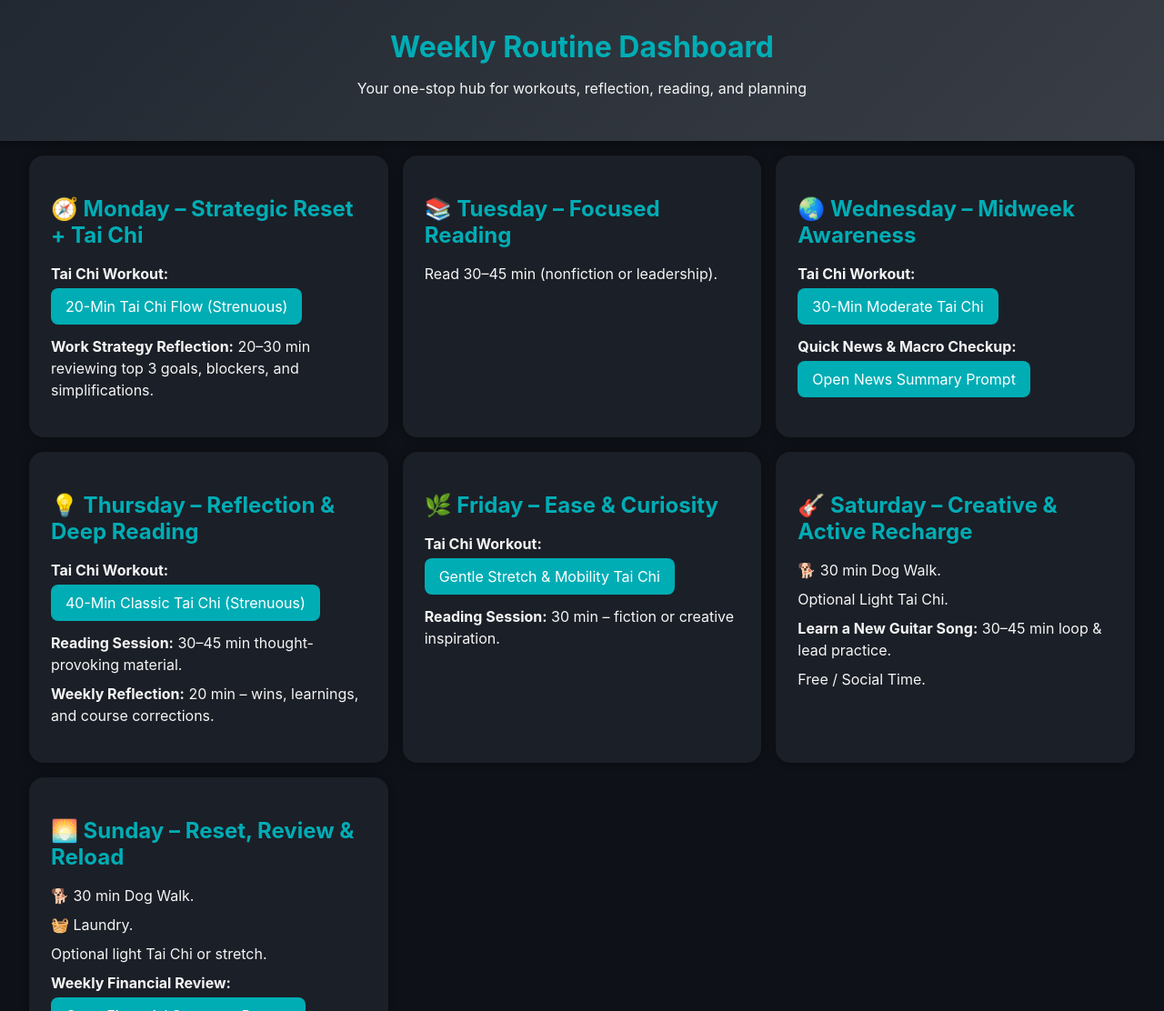
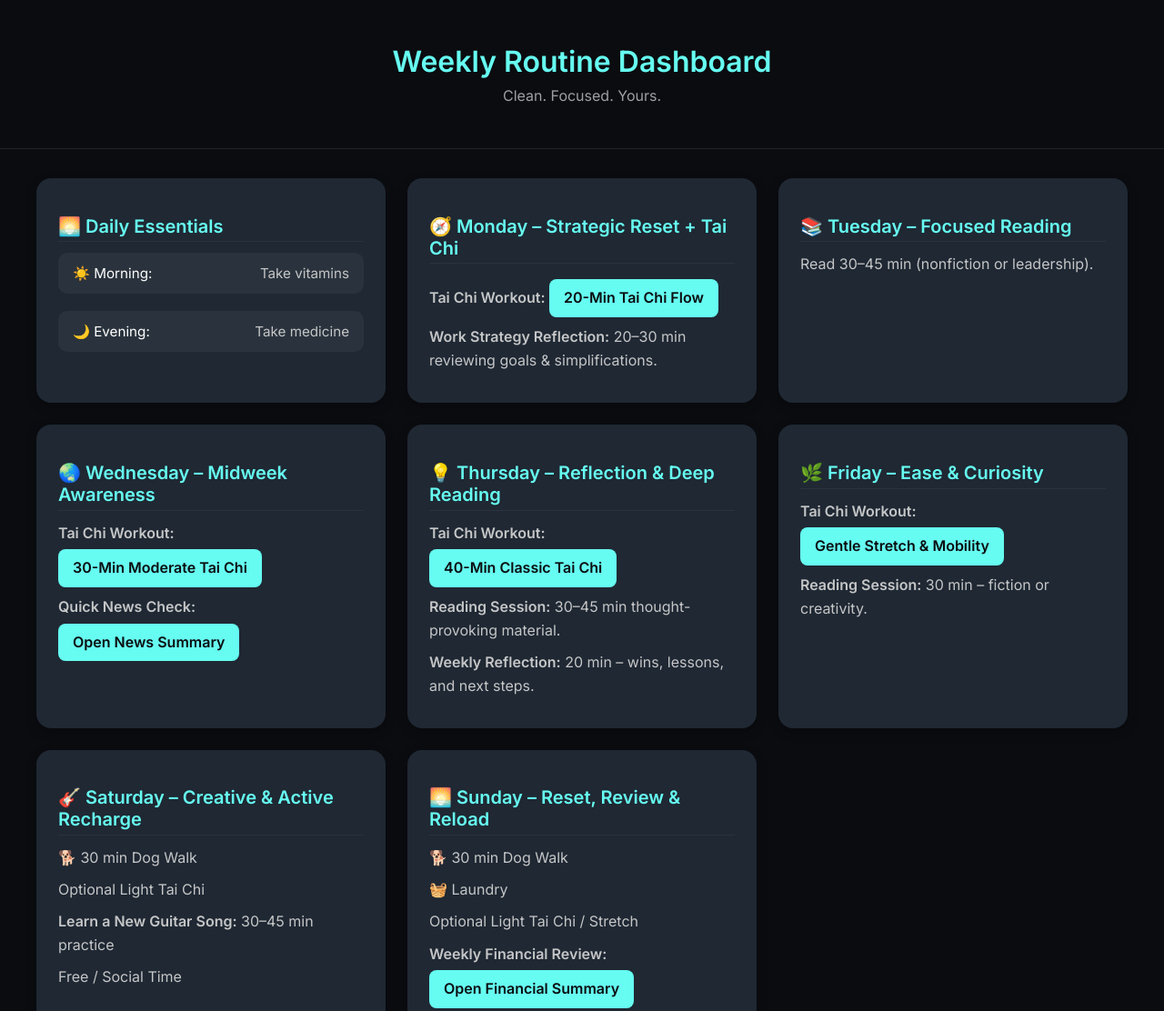
Before and after one commit to distanlo/weekly_routine, a plain HTML site: page index.html in a window 1280 px wide. Shown: the top 1112 px of the page at 91% size. Drawn offline with Linux system fonts and the light colour scheme.

Commit message:
Refactor index.html for styling and content updates
Updated styles and content for improved layout and readability.

```diff
--- a/index.html
+++ b/index.html
@@ -4,80 +4,135 @@
   <meta charset="UTF-8">
   <meta name="viewport" content="width=device-width, initial-scale=1.0">
   <title>Weekly Routine Dashboard</title>
+  <link href="https://fonts.googleapis.com/css2?family=Inter:wght@400;600&display=swap" rel="stylesheet">
   <style>
+    :root {
+      --bg: #0b0c10;
+      --card: #1f2833;
+      --accent: #66fcf1;
+      --text: #c5c6c7;
+      --white: #ffffff;
+    }
+
     body {
       font-family: 'Inter', sans-serif;
-      background-color: #0e1117;
-      color: #f5f5f5;
+      background-color: var(--bg);
+      color: var(--text);
       margin: 0;
       padding: 0;
     }
+
     header {
       text-align: center;
-      padding: 2rem 1rem;
-      background: linear-gradient(135deg, #222831, #393e46);
-      box-shadow: 0 2px 10px rgba(0,0,0,0.4);
+      padding: 3rem 1rem 2rem;
+      border-bottom: 1px solid rgba(255,255,255,0.1);
     }
+
     header h1 {
+      font-weight: 600;
       font-size: 2rem;
-      color: #00adb5;
+      color: var(--accent);
       margin: 0;
     }
+
+    header p {
+      color: #9da0a2;
+      margin-top: 0.5rem;
+    }
+
     main {
       display: grid;
       grid-template-columns: repeat(auto-fit, minmax(320px, 1fr));
-      gap: 1rem;
-      padding: 1rem 2rem;
+      gap: 1.5rem;
+      padding: 2rem;
+      max-width: 1200px;
+      margin: 0 auto;
     }
+
     section {
-      background: #1b1f27;
+      background: var(--card);
       border-radius: 16px;
       padding: 1.5rem;
-      box-shadow: 0 0 10px rgba(0,0,0,0.3);
-      transition: transform 0.2s ease, box-shadow 0.2s ease;
+      transition: transform 0.2s ease, box-shadow 0.3s ease;
+      box-shadow: 0 4px 12px rgba(0,0,0,0.25);
     }
+
     section:hover {
       transform: translateY(-3px);
-      box-shadow: 0 6px 16px rgba(0,0,0,0.4);
+      box-shadow: 0 8px 20px rgba(0,0,0,0.3);
     }
+
     h2 {
-      color: #00adb5;
+      color: var(--accent);
       margin-bottom: 0.75rem;
+      font-size: 1.25rem;
+      font-weight: 600;
+      border-bottom: 1px solid rgba(255,255,255,0.05);
+      padding-bottom: 0.3rem;
     }
+
     ul {
       list-style: none;
       padding-left: 0;
+      margin: 0;
     }
+
     li {
-      margin: 0.5rem 0;
-      line-height: 1.5;
+      margin: 0.6rem 0;
+      line-height: 1.6;
     }
+
     a.button {
       display: inline-block;
-      background: #00adb5;
-      color: #fff;
+      background: var(--accent);
+      color: var(--bg);
       text-decoration: none;
+      font-weight: 600;
       padding: 0.5rem 1rem;
       border-radius: 8px;
-      margin: 0.25rem 0;
-      transition: background 0.2s ease;
+      margin-top: 0.3rem;
+      transition: all 0.25s ease;
     }
+
     a.button:hover {
-      background: #06c5cf;
+      background: #45e2d4;
+      color: var(--white);
+    }
+
+    .essentials {
+      display: flex;
+      justify-content: space-between;
+      align-items: center;
+      background: rgba(255,255,255,0.05);
+      border-radius: 10px;
+      padding: 0.8rem 1rem;
+      margin-bottom: 1.2rem;
+      font-size: 0.95rem;
+    }
+
+    .essentials span {
+      color: var(--white);
     }
   </style>
 </head>
 <body>
   <header>
     <h1>Weekly Routine Dashboard</h1>
-    <p>Your one-stop hub for workouts, reflection, reading, and planning</p>
+    <p>Clean. Focused. Yours.</p>
   </header>
+
   <main>
+    <section>
+      <h2>🌅 Daily Essentials</h2>
+      <div class="essentials"><span>☀️ Morning:</span> Take vitamins</div>
+      <div class="essentials"><span>🌙 Evening:</span> Take medicine</div>
+    </section>
+
     <section>
       <h2>🧭 Monday – Strategic Reset + Tai Chi</h2>
       <ul>
-        <li><strong>Tai Chi Workout:</strong> <a class="button" href="https://www.youtube.com/watch?v=ejB-jHJoA8w" target="_blank">20-Min Tai Chi Flow (Strenuous)</a></li>
-        <li><strong>Work Strategy Reflection:</strong> 20–30 min reviewing top 3 goals, blockers, and simplifications.</li>
+        <li><strong>Tai Chi Workout:</strong> <a class="button" href="https://www.youtube.com/watch?v=ejB-jHJoA8w" target="_blank">20-Min Tai Chi Flow</a></li>
+        <li><strong>Work Strategy Reflection:</strong> 20–30 min reviewing goals & simplifications.</li>
       </ul>
     </section>
 
@@ -92,46 +147,46 @@
       <h2>🌏 Wednesday – Midweek Awareness</h2>
       <ul>
         <li><strong>Tai Chi Workout:</strong> <a class="button" href="https://www.youtube.com/watch?v=Hk2S3P4jK-8" target="_blank">30-Min Moderate Tai Chi</a></li>
-        <li><strong>Quick News & Macro Checkup:</strong> <a class="button" href="https://chat.openai.com/?q=Summarize+today%E2%80%99s+global+and+market+news+in+5+bullet+points+with+key+links" target="_blank">Open News Summary Prompt</a></li>
+        <li><strong>Quick News Check:</strong> <a class="button" href="https://chat.openai.com/?q=Summarize+today%E2%80%99s+global+and+market+news+in+5+bullet+points+with+key+links" target="_blank">Open News Summary</a></li>
       </ul>
     </section>
 
     <section>
       <h2>💡 Thursday – Reflection & Deep Reading</h2>
       <ul>
-        <li><strong>Tai Chi Workout:</strong> <a class="button" href="https://www.youtube.com/watch?v=cEOS2zoyQw4" target="_blank">40-Min Classic Tai Chi (Strenuous)</a></li>
+        <li><strong>Tai Chi Workout:</strong> <a class="button" href="https://www.youtube.com/watch?v=cEOS2zoyQw4" target="_blank">40-Min Classic Tai Chi</a></li>
         <li><strong>Reading Session:</strong> 30–45 min thought-provoking material.</li>
-        <li><strong>Weekly Reflection:</strong> 20 min – wins, learnings, and course corrections.</li>
+        <li><strong>Weekly Reflection:</strong> 20 min – wins, lessons, and next steps.</li>
       </ul>
     </section>
 
     <section>
       <h2>🌿 Friday – Ease & Curiosity</h2>
       <ul>
-        <li><strong>Tai Chi Workout:</strong> <a class="button" href="https://www.youtube.com/watch?v=tzQOMEu3Y5w" target="_blank">Gentle Stretch & Mobility Tai Chi</a></li>
-        <li><strong>Reading Session:</strong> 30 min – fiction or creative inspiration.</li>
+        <li><strong>Tai Chi Workout:</strong> <a class="button" href="https://www.youtube.com/watch?v=tzQOMEu3Y5w" target="_blank">Gentle Stretch & Mobility</a></li>
+        <li><strong>Reading Session:</strong> 30 min – fiction or creativity.</li>
       </ul>
     </section>
 
     <section>
       <h2>🎸 Saturday – Creative & Active Recharge</h2>
       <ul>
-        <li>🐕 30 min Dog Walk.</li>
-        <li>Optional Light Tai Chi.</li>
-        <li><strong>Learn a New Guitar Song:</strong> 30–45 min loop & lead practice.</li>
-        <li>Free / Social Time.</li>
+        <li>🐕 30 min Dog Walk</li>
+        <li>Optional Light Tai Chi</li>
+        <li><strong>Learn a New Guitar Song:</strong> 30–45 min practice</li>
+        <li>Free / Social Time</li>
       </ul>
     </section>
 
     <section>
       <h2>🌅 Sunday – Reset, Review & Reload</h2>
       <ul>
-        <li>🐕 30 min Dog Walk.</li>
-        <li>🧺 Laundry.</li>
-        <li>Optional light Tai Chi or stretch.</li>
-        <li><strong>Weekly Financial Review:</strong> <a class="button" href="https://chat.openai.com/?q=Summarize+this+week%E2%80%99s+financial+markets+performance+with+key+indices%2C+macro+events%2C+and+3+investor+takeaways" target="_blank">Open Financial Summary Prompt</a></li>
-        <li><strong>Next Week Planning:</strong> review reading topics, guitar song, and focus areas.</li>
-        <li>🎒 Packing for the week.</li>
+        <li>🐕 30 min Dog Walk</li>
+        <li>🧺 Laundry</li>
+        <li>Optional Light Tai Chi / Stretch</li>
+        <li><strong>Weekly Financial Review:</strong> <a class="button" href="https://chat.openai.com/?q=Summarize+this+week%E2%80%99s+financial+markets+performance+with+key+indices%2C+macro+events%2C+and+3+investor+takeaways" target="_blank">Open Financial Summary</a></li>
+        <li><strong>Next Week Planning:</strong> choose reading topics, guitar song, and focus areas.</li>
+        <li>🎒 Packing for the week</li>
       </ul>
     </section>
   </main>
```
